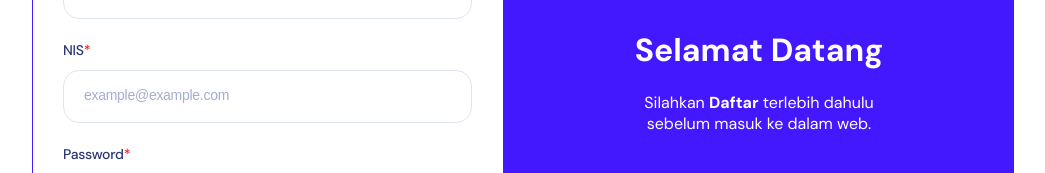
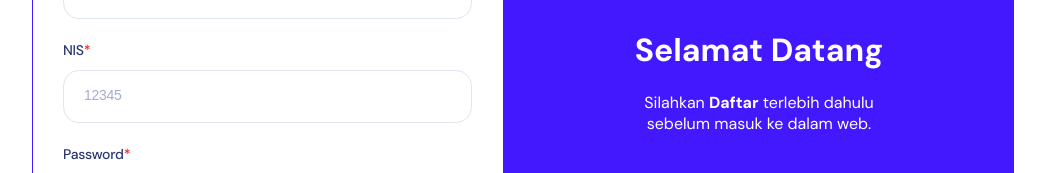
Before and after one commit to Hyansz/portal-siswa-by-raihan, a Next.js app: page /daftar in a window 1280 px wide. Shown: the part 329-502 px from the top of the page, without its empty margins (117-1162 px from the left). Built offline with nearby package versions, Linux system fonts and the light colour scheme.

Commit message:
hasil akhir

```diff
--- a/src/pages/daftar.js
+++ b/src/pages/daftar.js
@@ -36,7 +36,7 @@ export default function Daftar() {
                     </div>
                     <input
                         className={styles.input}
-                        placeholder="example@example.com" // Mengganti placeholder sesuai dengan format nis
+                        placeholder="12345" // Mengganti placeholder sesuai dengan format nis
                         onChange={(e) => {
                             setNis(e.target.value);
                         }}
```
